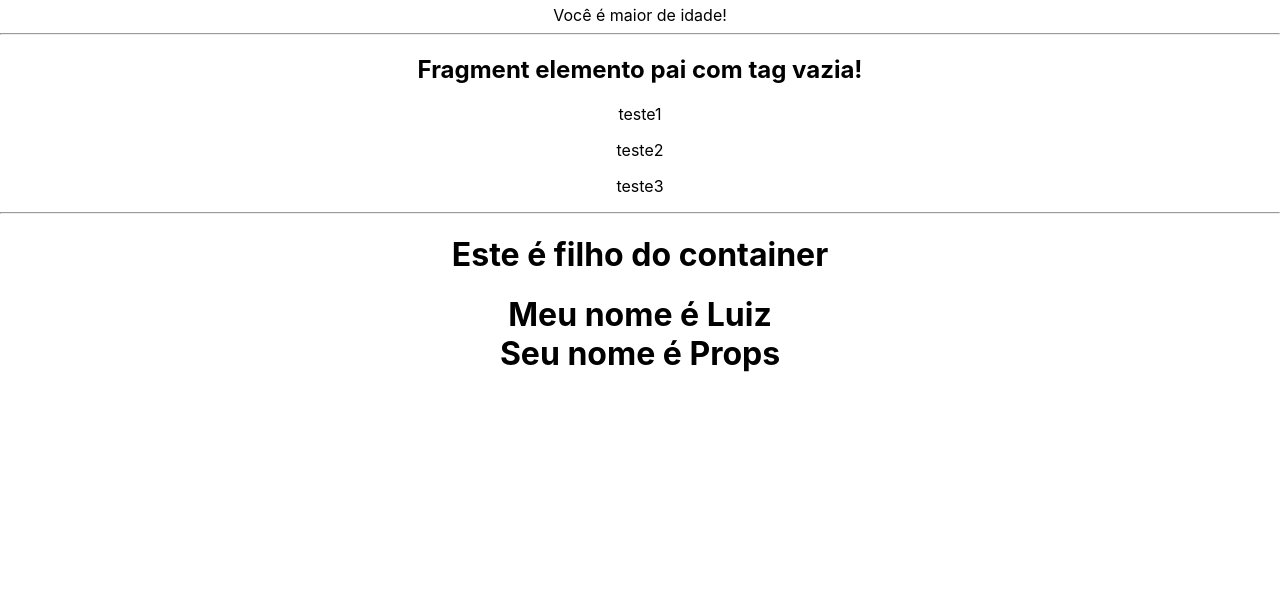
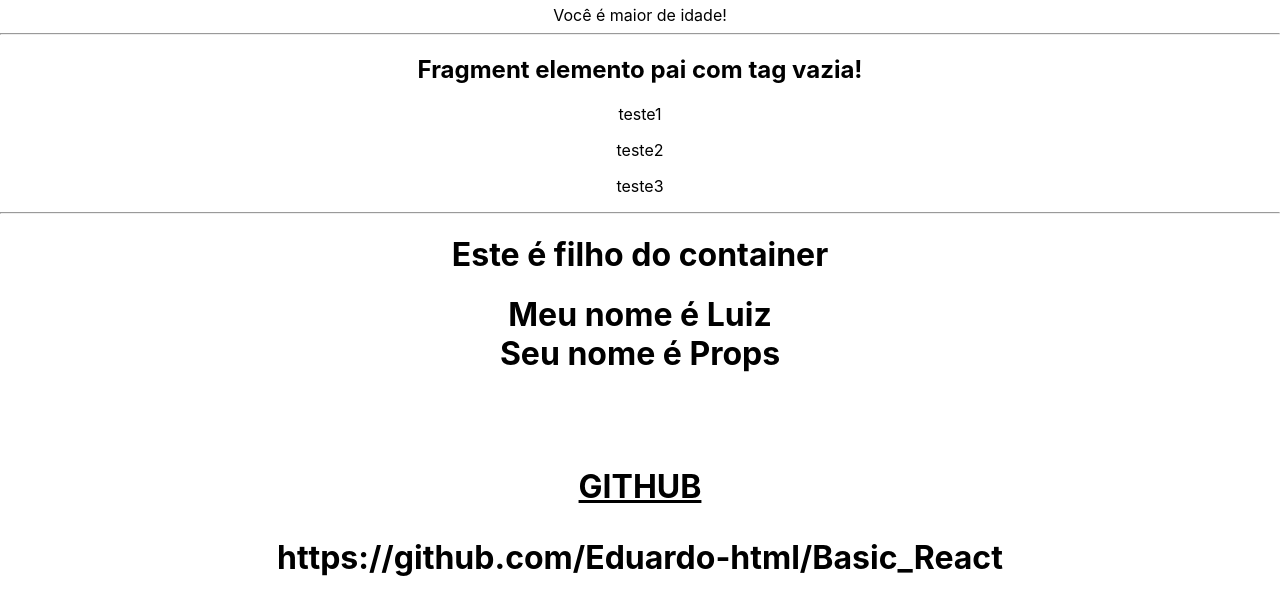
Before and after one commit to Eduardo-html/Basic_React, a React (Create React App) app: page / in a window 1280 px wide. Shown: the part 1012-1626 px from the top of the page. Built offline with nearby package versions, Linux system fonts and the light colour scheme; the HTML template or start-up script is replaced by a standard one.

Commit message:
github link

```diff
--- a/src/components/MeuNome.jsx
+++ b/src/components/MeuNome.jsx
@@ -1,3 +1,4 @@
+/* eslint-disable jsx-a11y/anchor-is-valid */
 const MeuNome = (props) =>{
     let nome = "Luiz";
     return (
@@ -7,6 +8,13 @@ const MeuNome = (props) =>{
             <br/>
             Seu nome é {props.x}
         </h1>
+
+        <br/>
+        <br/>
+        <h1>
+          <p><strong><u>GITHUB</u></strong></p>
+          <a>https://github.com/Eduardo-html/Basic_React</a>
+        </h1>
       </>
     );
 }
```
